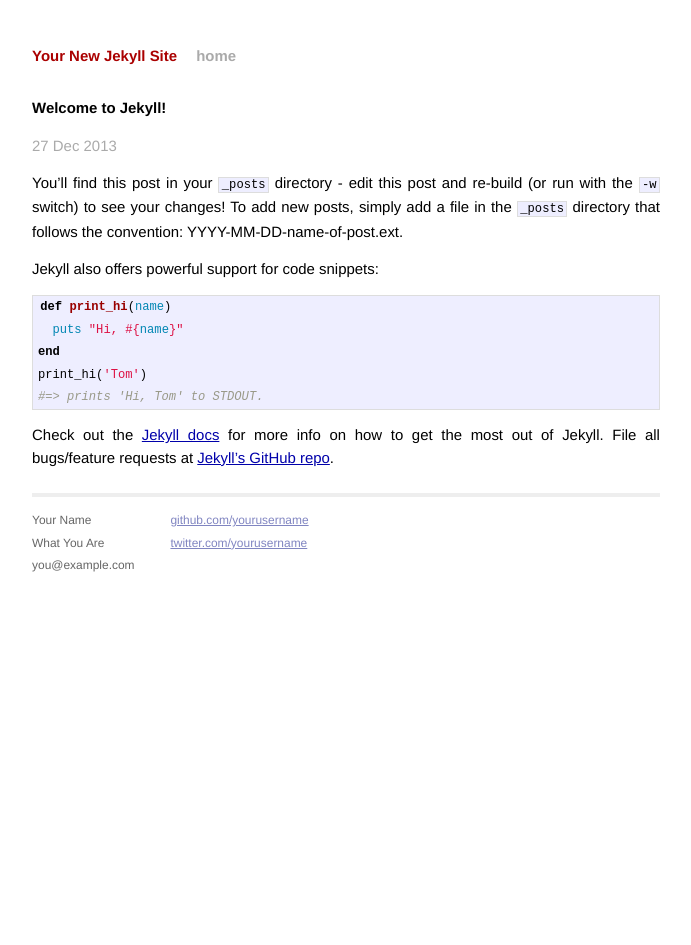
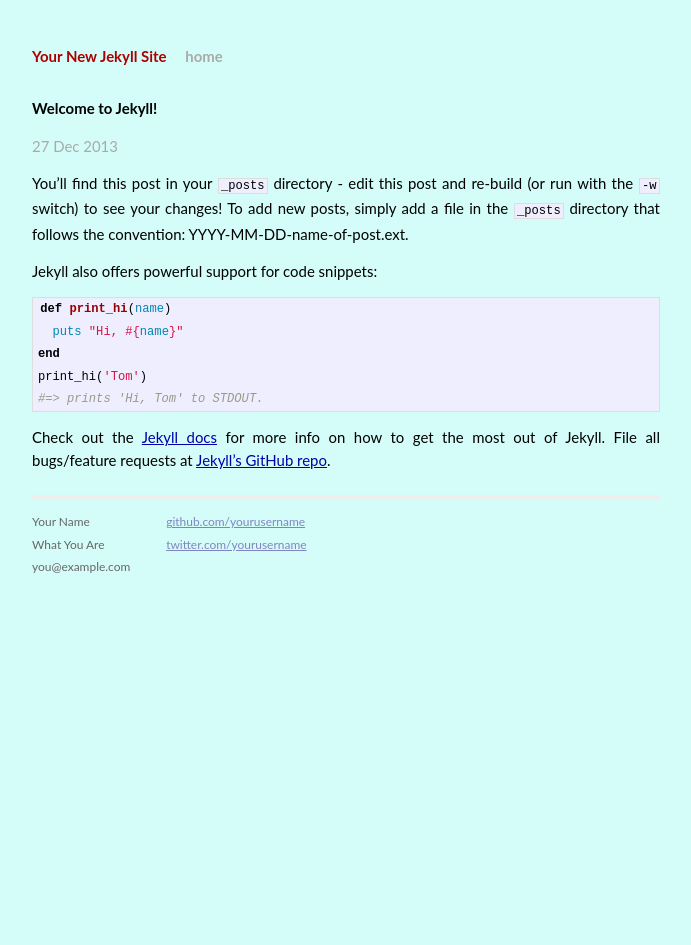
Before and after one commit to melhuang/melhuang.github.io, a Jekyll site: the page built from _posts/2013-12-27-welcome-to-jekyll.markdown, in a window 1280 px wide. Shown: the whole page, without its empty margins (294-985 px from the left). Built offline with Jekyll 4.4.1, drawn with Linux system fonts in a browser that asks for light colours; Markdown is read by kramdown in place of the engine named in the settings; after the commit the page ends 900 px from its top, so only the background shows below that.

Commit message:
changed text

```diff
--- a/_config.yml
+++ b/_config.yml
@@ -1,3 +1,4 @@
 name: Your New Jekyll Site
 markdown: redcarpet
 pygments: true
+source: /Users/melissahuang10/Documents/School/spring14/melhuang.github.io
--- a/css/main.css
+++ b/css/main.css
@@ -10,17 +10,15 @@
   padding: 0;
 }
 
-html, body { height: 100%; }
-
 body {
-  background-color: #FFF;
-  font: 13.34px Helvetica, Arial, sans-serif;
+  background-color: #D4FCF8;
+  font-family: 'Lato', sans-serif;
   font-size: small;
   text-align: center;
 }
 
 h1, h2, h3, h4, h5, h6 {
-  font-size: 100%; }
+  font-family: 'Lato', sans-serif; font-size: 100%; }
 
 h1 { margin-bottom: 1em; }
 p { margin: 1em 0; }
@@ -64,6 +62,7 @@
 }
 
 .header a {
+  font-family: 'Lato', sans-serif;
   font-weight: bold;
   text-decoration: none;
 }
--- a/index.html
+++ b/index.html
@@ -1,6 +1,7 @@
 <html>
   <head>
     <title>Melissa Huang</title>
+    <link href='http://fonts.googleapis.com/css?family=Lato:100,400' rel='stylesheet' type='text/css'>
     <link rel="icon" href="/assets/images/favicon.ico" type="image/x-icon">
   </head>
   <body bgcolor=white>
```
Also changed, not shown: other parts of index.html (+1 -1 lines).
